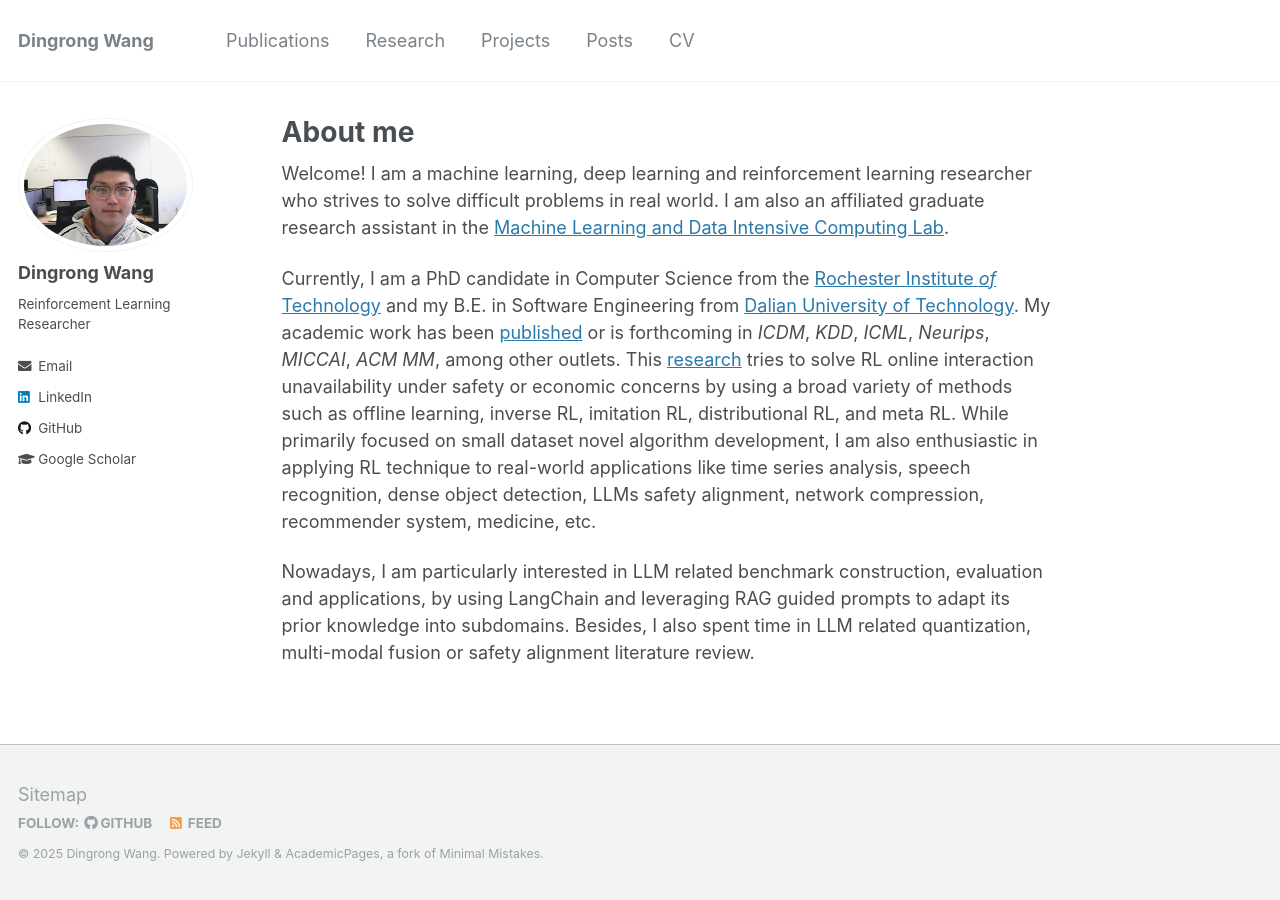
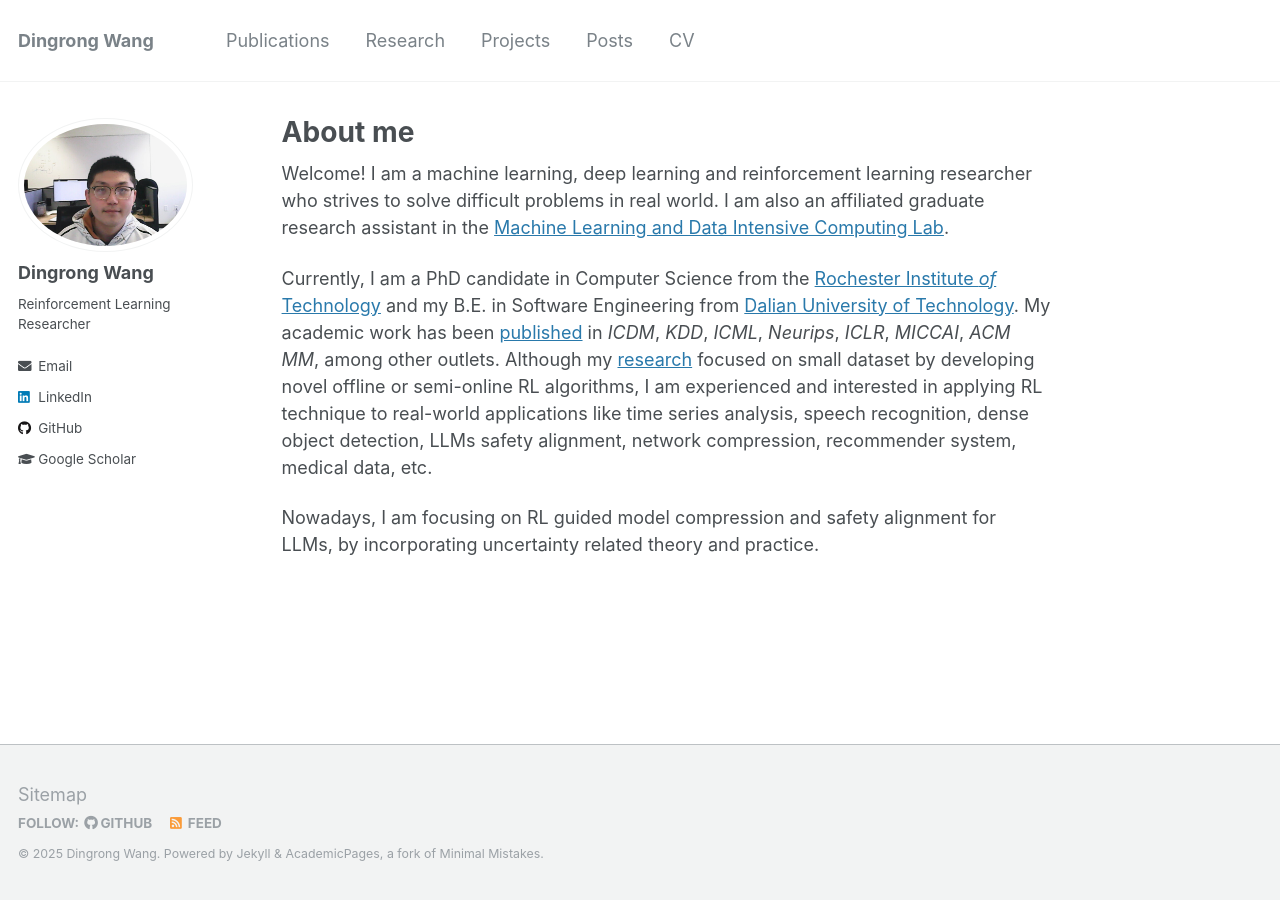
Before and after one commit to wdr123/wdr123.github.io, a Jekyll site: the page built from _pages/about.md, in a window 1280 px wide. Built offline with Jekyll 4.4.1, drawn with Linux system fonts in a browser that asks for light colours.

Commit message:
iclr2025

```diff
--- a/_pages/about.md
+++ b/_pages/about.md
@@ -12,13 +12,11 @@ Welcome! I am a machine learning, deep learning and reinforcement learning resea
 graduate research assistant in the [Machine Learning and Data Intensive Computing Lab](https://www.rit.edu/mining/).
 
 Currently, I am a PhD candidate in Computer Science from the [Rochester Institute *of* Technology](https://www.rit.edu/) and my B.E. in Software Engineering from [Dalian University of Technology](https://en.dlut.edu.cn/).
-My academic work has been [published](publications) or is forthcoming in
-*ICDM*, *KDD*, *ICML*, *Neurips*, *MICCAI*, *ACM MM*, among other outlets. This [research](research) tries to solve RL online interaction unavailability under safety or economic concerns by using a broad variety of methods such as
-offline learning, inverse RL, imitation RL, distributional RL, and meta RL. While primarily focused on small dataset novel algorithm development, I am also enthusiastic in applying RL
-technique to real-world applications like time series analysis, speech recognition, dense object detection, LLMs safety alignment, network compression, recommender system, medicine, etc.
+My academic work has been [published](publications) in
+*ICDM*, *KDD*, *ICML*, *Neurips*, *ICLR*, *MICCAI*, *ACM MM*, among other outlets. Although my [research](research) focused on small dataset by developing novel offline or semi-online RL algorithms, I am experienced and interested in applying RL
+technique to real-world applications like time series analysis, speech recognition, dense object detection, LLMs safety alignment, network compression, recommender system, medical data, etc.
 
-Nowadays, I am particularly interested in LLM related benchmark construction, evaluation and applications, by using LangChain and leveraging RAG guided prompts
-to adapt its prior knowledge into subdomains. Besides, I also spent time in LLM related quantization, multi-modal fusion or safety alignment literature review.
+Nowadays, I am focusing on RL guided model compression and safety alignment for LLMs, by incorporating uncertainty related theory and practice.
 
 [//]: # (I have [teaching]&#40;teaching&#41; experience)
 
```
Also changed, not shown: _publications/2023-DRL.md (deleted, +0 -6 lines), _publications/2025-ECQL.md (added, +9 -0 lines), 1 other file.
